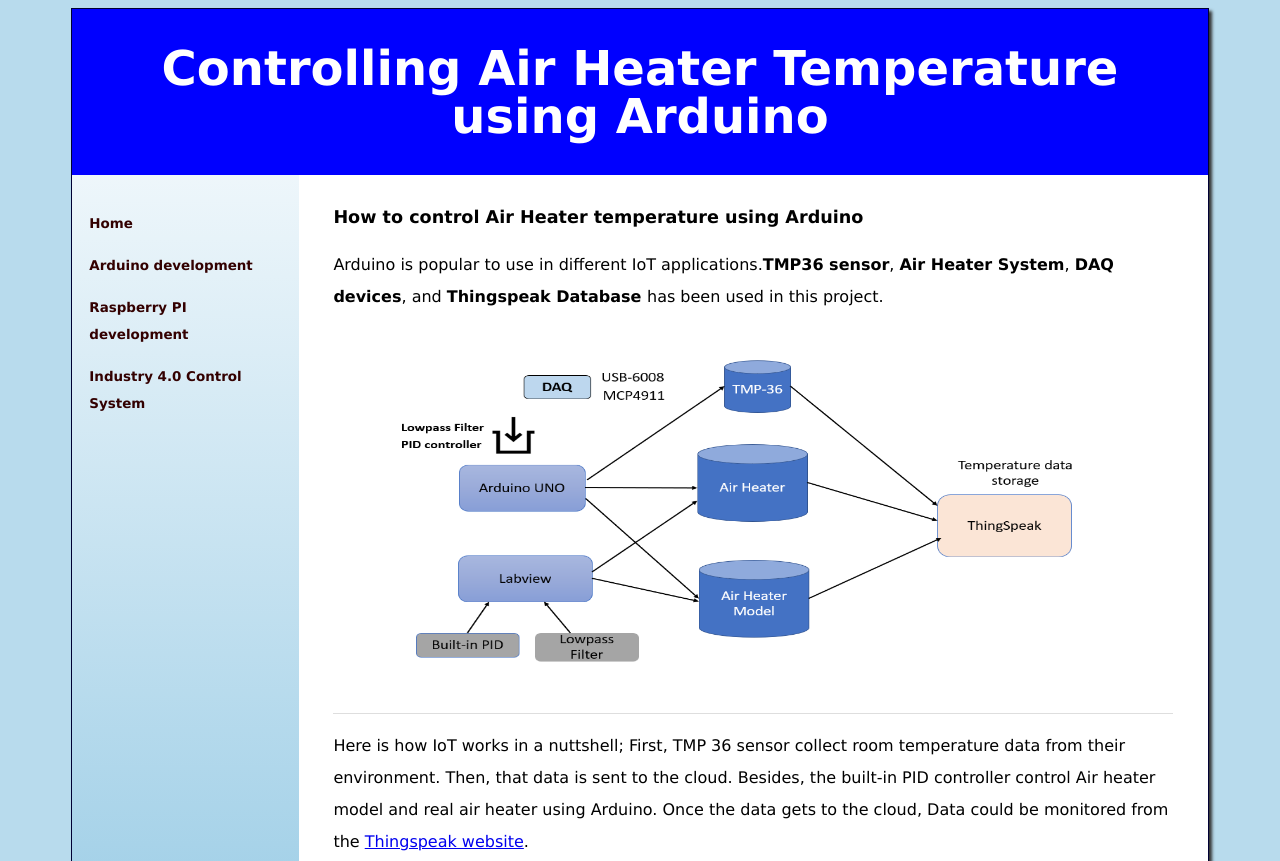
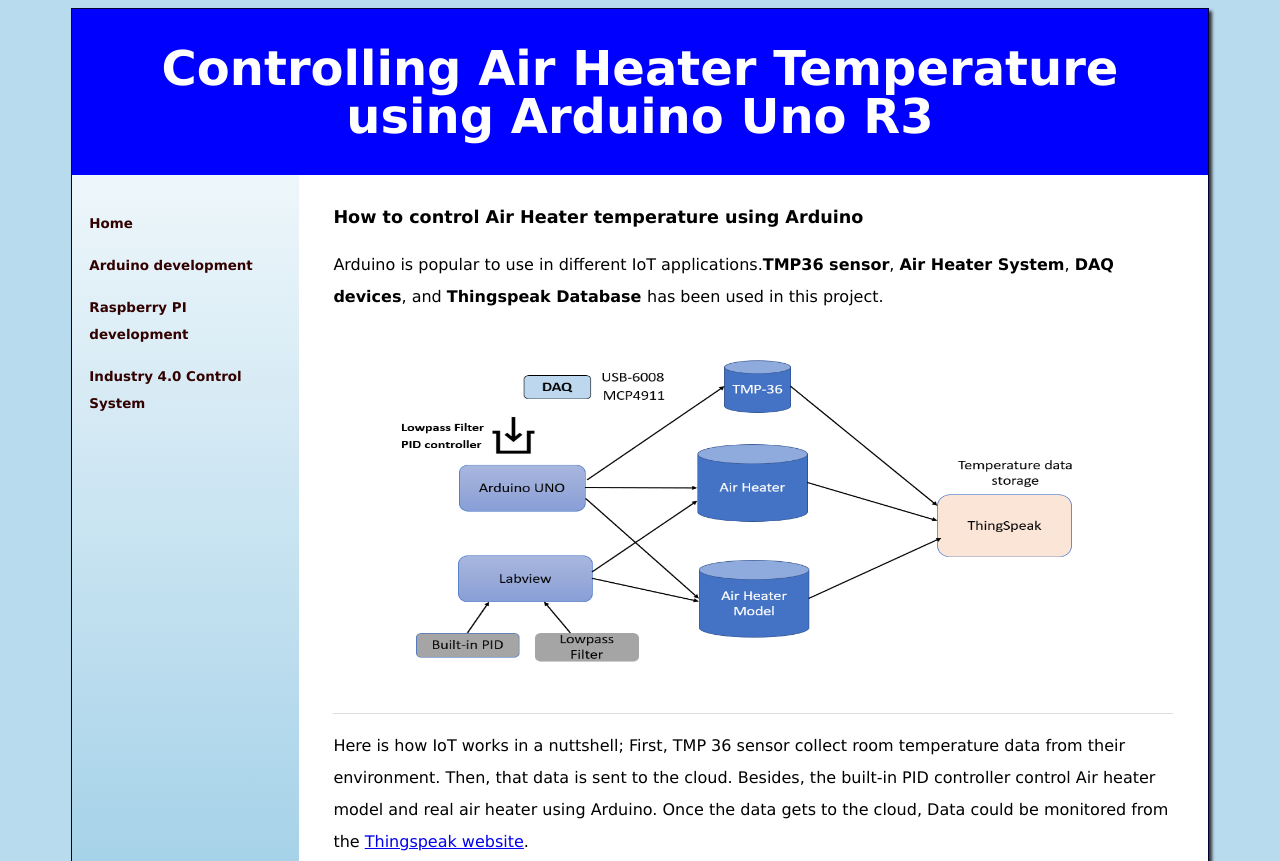
Before and after one commit to nasirali029/nasirali029.github.io, a plain HTML site: page arduino.html in a window 1280 px wide. Shown: the top 861 px of the page. Drawn offline with Linux system fonts and the light colour scheme.

Commit message:
Changing name

```diff
--- a/arduino.html
+++ b/arduino.html
@@ -11,7 +11,7 @@
 <body>
 <div id="wrapper">
   <header>
-    <h1>Controlling Air Heater Temperature using Arduino</h1>
+    <h1>Controlling Air Heater Temperature using Arduino Uno R3</h1>
   </header>
   <nav>
 	<ul>
```
